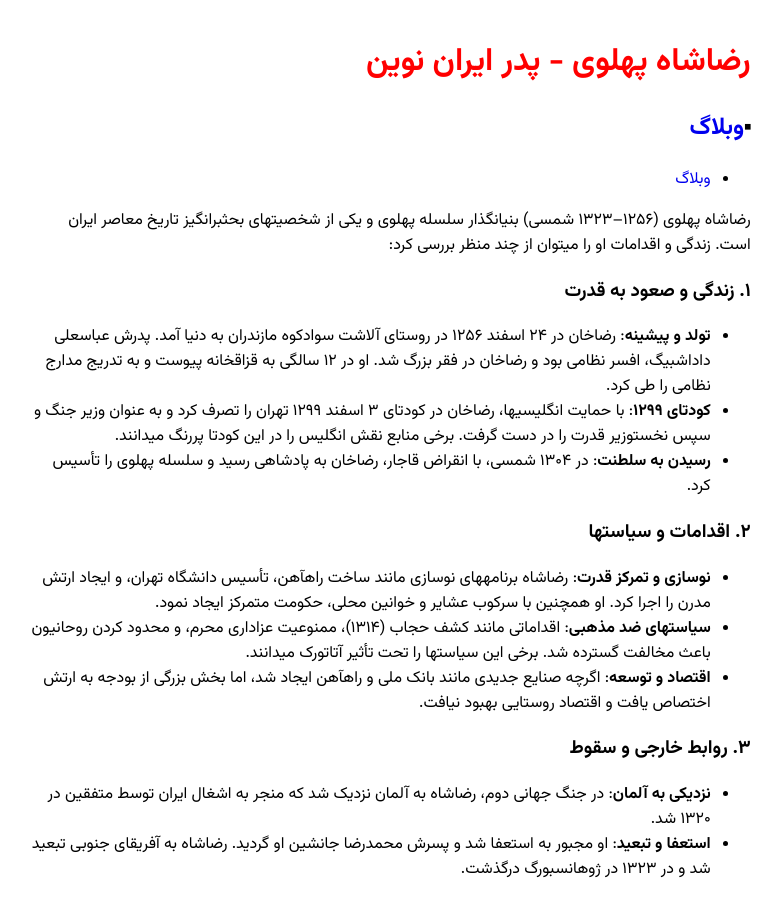
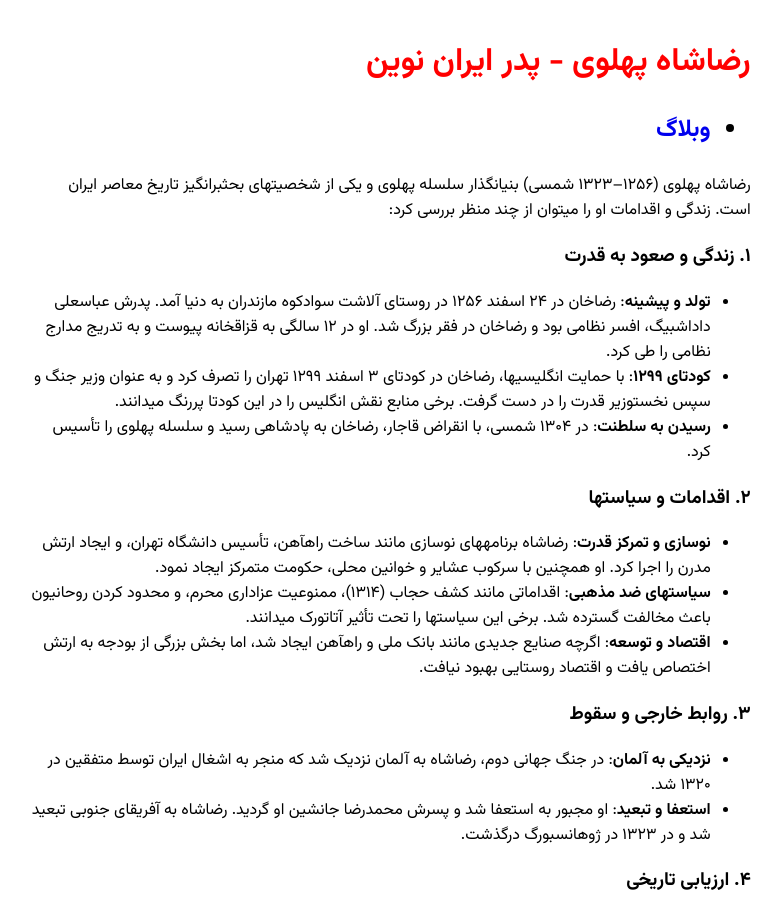
Before and after one commit to darkblog/darkblog.github.io, a Jekyll site: the page built from _posts/2024-7-4-4.md, in a window 1280 px wide and 900 px high. Shown: the whole window, without its empty margins (249-1031 px from the left). Built offline with Jekyll 4.4.1, drawn with Linux system fonts in a browser that asks for light colours.

Commit message:
Update post.html

```diff
--- a/_layouts/post.html
+++ b/_layouts/post.html
@@ -8,10 +8,9 @@
 </head>
 <body>
 <h1>{{ page.title }}</h1>
-<h2>⬝<a href="https://darkblog.github.io/">وبلاگ</a></h2>
-<ul id="منو">
+<h2><ul id="منو">
 <li><a href="https://darkblog.github.io/">وبلاگ</a></li>
-</ul>
+</ul></h2>
 {{ content }}
 {% for post in site.posts %}
 <hr>
```
